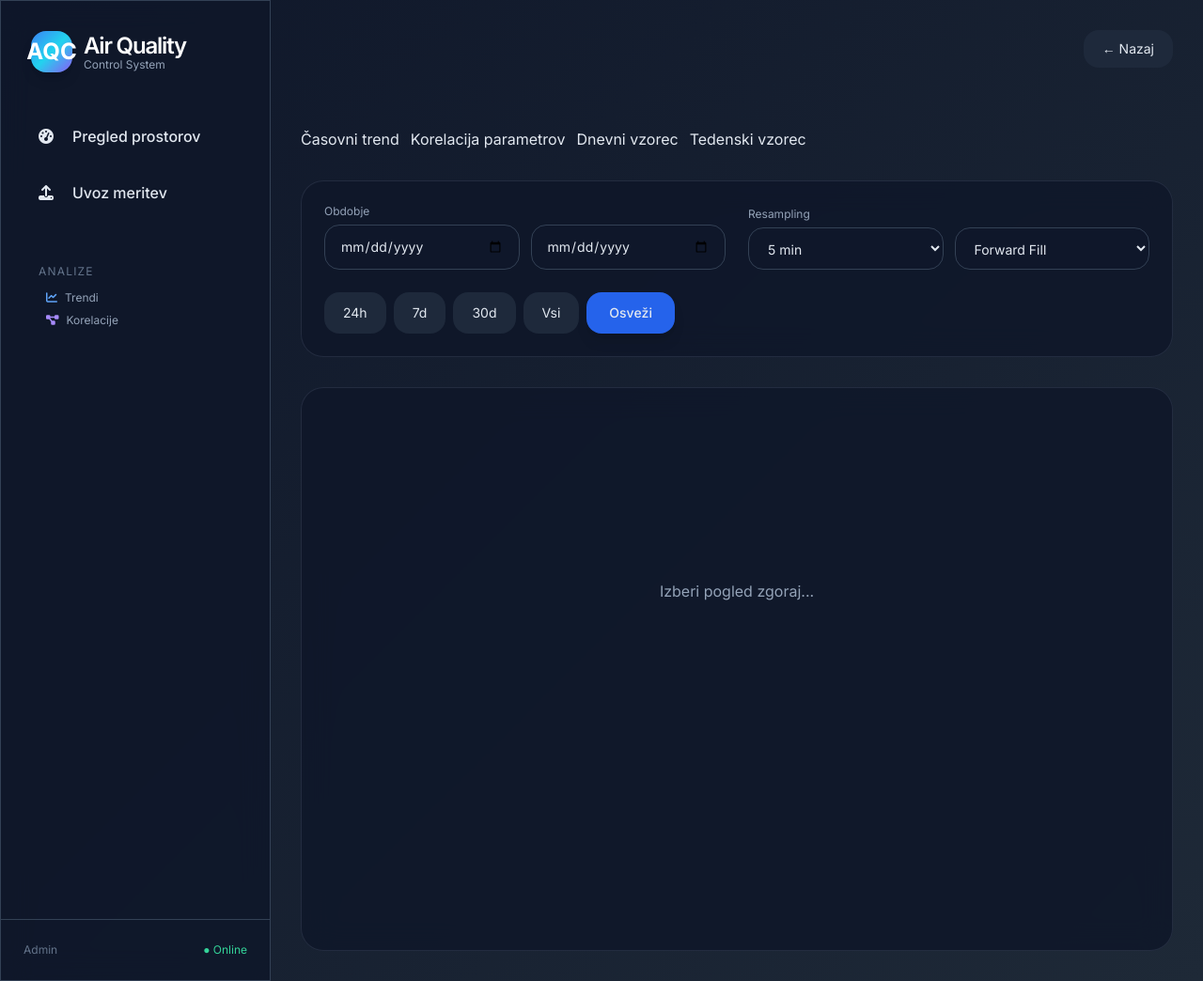
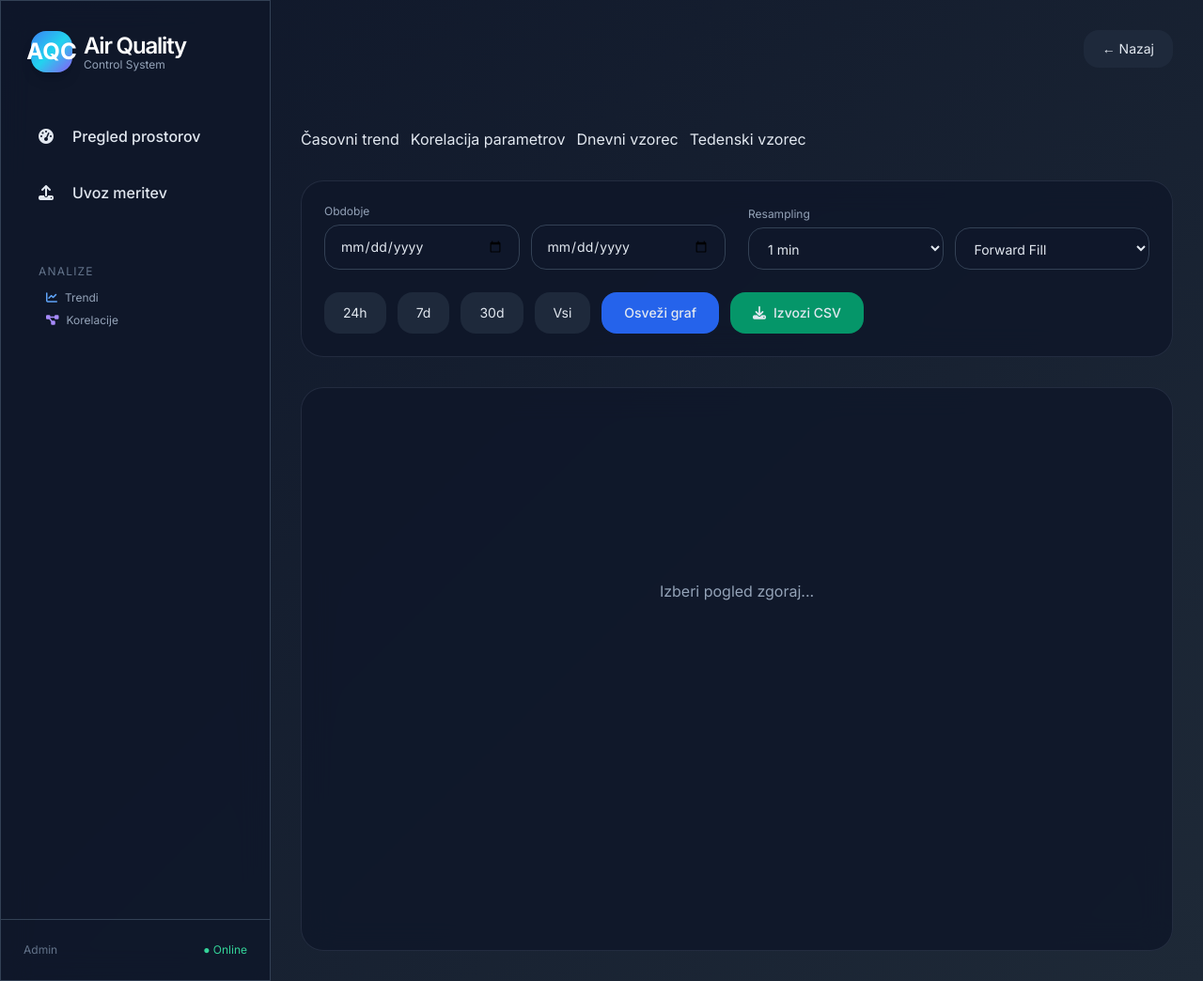
Before and after one commit to damian4502/aqc, a Django app: template templates/dashboard/room_detail.html in a window 1280 px wide. Shown: the whole page at 94% size. Run offline with Django 5.2, Linux system fonts and the light colour scheme; the template is opened without the code that fills it: values that come from a table or form of the project are taken from there, others are empty; data comes from the database, SQL or seed files in the repository; some libraries are stand-ins or nearby versions.

Commit message:
CSV export update

```diff
--- a/dashboard/urls.py
+++ b/dashboard/urls.py
@@ -1,5 +1,5 @@
 from django.urls import path
-from .views import dashboard_overview, room_detail, export_room_csv, parameter_detail, room_graph_fragment, latest_measurements_api, room_live_data
+from .views import dashboard_overview, room_detail, export_room_csv, parameter_detail, room_graph_fragment, latest_measurements_api, room_live_data, export_parameter_csv
 
 urlpatterns = [
     path('', dashboard_overview, name='dashboard'),
@@ -9,4 +9,5 @@ urlpatterns = [
     path('room/<int:room_id>/graph/', room_graph_fragment, name='room_graph_fragment'),
     path('api/latest-measurements/', latest_measurements_api, name='latest_measurements_api'),
     path('api/room/<int:room_id>/live/', room_live_data, name='room_live_data'),
+    path('parameter/<int:parameter_id>/export/', export_parameter_csv, name='export_parameter_csv'),
 ]
--- a/templates/dashboard/room_detail.html
+++ b/templates/dashboard/room_detail.html
@@ -44,15 +44,15 @@
         <a href="?view=weekly" class="tab-btn {% if view_type == 'weekly' %}active{% endif %}">Tedenski vzorec</a>
     </div>
 
-<!-- Poenoten filter blok - izboljšan izgled -->
+<!-- Poenoten filter + Export blok -->
 <div class="glass rounded-3xl p-6 mb-8">
-    <form method="get" class="flex flex-wrap items-end gap-6">
+    <form method="get" id="filter-form" class="flex flex-wrap items-end gap-6">
         {% if view_type %}
             <input type="hidden" name="view" value="{{ view_type }}">
         {% endif %}
 
         <!-- Datumski picker -->
-        <div class="flex-1 min-w-[390px]">
+        <div class="flex-1 min-w-[240px]">
             <label class="block text-xs text-slate-400 mb-1.5">Obdobje</label>
             <div class="flex gap-3">
                 <div class="flex-1">
@@ -67,12 +67,12 @@
         </div>
 
         <!-- Resampling nastavitve -->
-        <div class="flex-1 min-w-[260px]">
+        <div class="flex-1 min-w-[280px]">
             <label class="block text-xs text-slate-400 mb-1.5">Resampling</label>
             <div class="flex gap-3">
                 <select name="interval" class="flex-1 bg-slate-900 border border-slate-700 rounded-2xl px-4 py-3 text-sm focus:outline-none focus:border-blue-500">
                     <option value="1"   {% if interval == 1 %}selected{% endif %}>1 min</option>
-                    <option value="5"   {% if interval == 5 or not interval %}selected{% endif %}>5 min</option>
+                    <option value="5"   {% if interval == 5 %}selected{% endif %}>5 min</option>
                     <option value="15"  {% if interval == 15 %}selected{% endif %}>15 min</option>
                     <option value="60"  {% if interval == 60 %}selected{% endif %}>1 ura</option>
                     <option value="1440"{% if interval == 1440 %}selected{% endif %}>1 dan</option>
@@ -87,33 +87,40 @@
             </div>
         </div>
 
-        <!-- Hitri gumbi + Osveži -->
-        <div class="flex gap-2">
+        <!-- Akcije -->
+        <div class="flex gap-3">
+            <!-- Hitri gumbi -->
             <a href="?{% if view_type %}view={{ view_type }}&{% endif %}quick=1"
-               class="quick-btn px-5 py-3 text-sm rounded-2xl transition-all {% if request.GET.quick == '1' %}bg-blue-600 text-white shadow-lg{% else %}bg-slate-800 hover:bg-slate-700{% endif %}">
+               class="quick-btn px-5 py-3 text-sm rounded-2xl transition-all {% if request.GET.quick == '1' %}bg-blue-600 text-white{% else %}bg-slate-800 hover:bg-slate-700{% endif %}">
                 24h
             </a>
             <a href="?{% if view_type %}view={{ view_type }}&{% endif %}quick=7"
-               class="quick-btn px-5 py-3 text-sm rounded-2xl transition-all {% if request.GET.quick == '7' %}bg-blue-600 text-white shadow-lg{% else %}bg-slate-800 hover:bg-slate-700{% endif %}">
+               class="quick-btn px-5 py-3 text-sm rounded-2xl transition-all {% if request.GET.quick == '7' %}bg-blue-600 text-white{% else %}bg-slate-800 hover:bg-slate-700{% endif %}">
                 7d
             </a>
             <a href="?{% if view_type %}view={{ view_type }}&{% endif %}quick=30"
-               class="quick-btn px-5 py-3 text-sm rounded-2xl transition-all {% if request.GET.quick == '30' %}bg-blue-600 text-white shadow-lg{% else %}bg-slate-800 hover:bg-slate-700{% endif %}">
+               class="quick-btn px-5 py-3 text-sm rounded-2xl transition-all {% if request.GET.quick == '30' %}bg-blue-600 text-white{% else %}bg-slate-800 hover:bg-slate-700{% endif %}">
                 30d
             </a>
             <a href="?{% if view_type %}view={{ view_type }}&{% endif %}all=true"
-               class="quick-btn px-5 py-3 text-sm rounded-2xl transition-all {% if all_data %}bg-blue-600 text-white shadow-lg{% else %}bg-slate-800 hover:bg-slate-700{% endif %}">
+               class="quick-btn px-5 py-3 text-sm rounded-2xl transition-all {% if all_data %}bg-blue-600 text-white{% else %}bg-slate-800 hover:bg-slate-700{% endif %}">
                 Vsi
             </a>
 
+            <!-- Osveži + Export -->
             <button type="submit"
-                    class="bg-blue-600 hover:bg-blue-500 px-6 py-3 rounded-2xl text-sm font-medium transition-all shadow-lg">
-                Osveži
+                    class="bg-blue-600 hover:bg-blue-500 px-6 py-3 rounded-2xl text-sm font-medium transition-all">
+                Osveži graf
+            </button>
+
+            <button type="button" onclick="exportCSV()"
+                    class="bg-emerald-600 hover:bg-emerald-500 px-6 py-3 rounded-2xl text-sm font-medium transition-all flex items-center gap-2">
+                <i class="fas fa-download"></i>
+                Izvozi CSV
             </button>
         </div>
     </form>
 </div>
-
 <!-- Glavni graf / vsebina -->
 <div id="main-graph" class="glass rounded-3xl p-6 min-h-[600px]">
     {% if no_data %}
@@ -145,4 +152,24 @@
 </div>
 
 </div>
+
+<script>
+    function exportCSV() {
+        const form = document.getElementById('filter-form');
+        const formData = new FormData(form);
+
+        let baseUrl;
+        {% if room %}
+            baseUrl = '{% url "export_room_csv" room.id %}';
+        {% elif parameter %}
+            baseUrl = '{% url "export_parameter_csv" parameter.id %}';
+        {% endif %}
+
+        let params = new URLSearchParams();
+        for (let [key, value] of formData.entries()) {
+            if (value) params.append(key, value);
+        }
+
+        window.location.href = baseUrl + '?' + params.toString();
+    }</script>
 {% endblock %}
```
Also changed, not shown: dashboard/views.py (+58 -0 lines), templates/dashboard/parameter_detail.html (+42 -13 lines).
